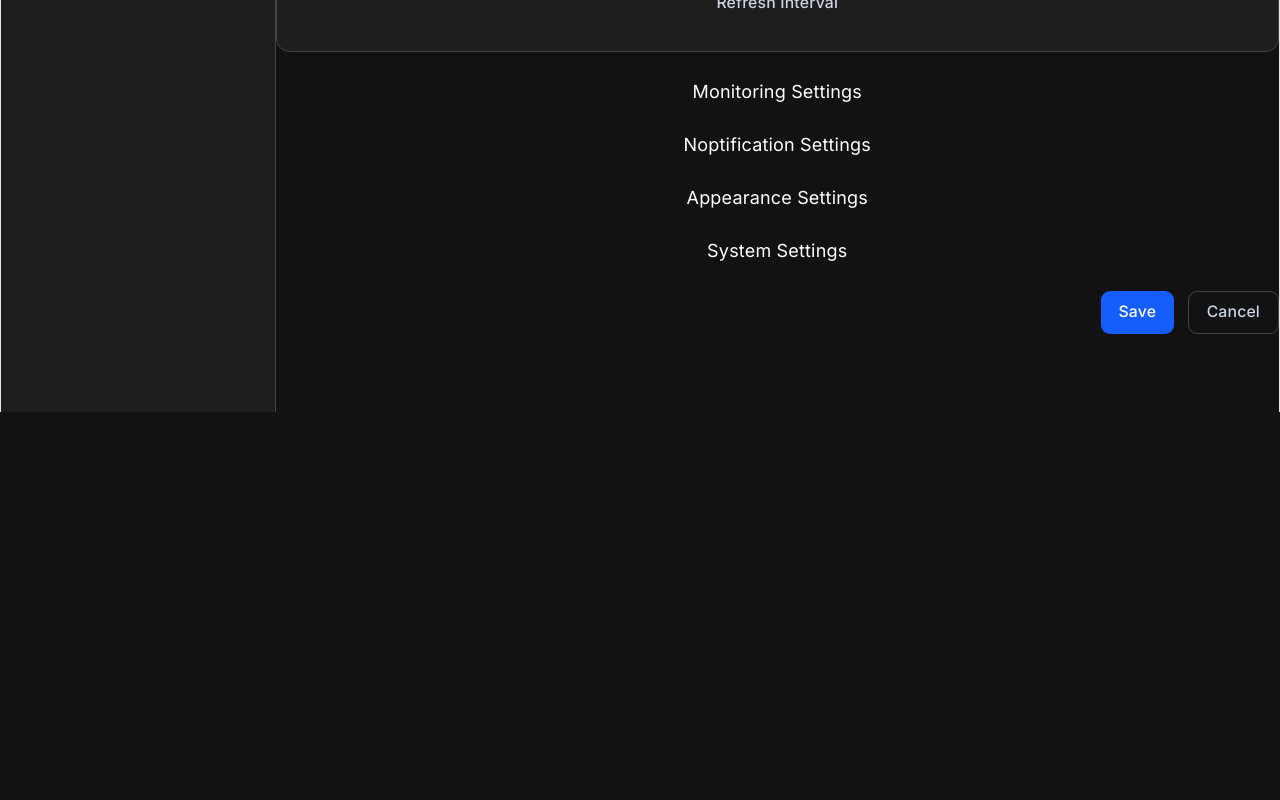
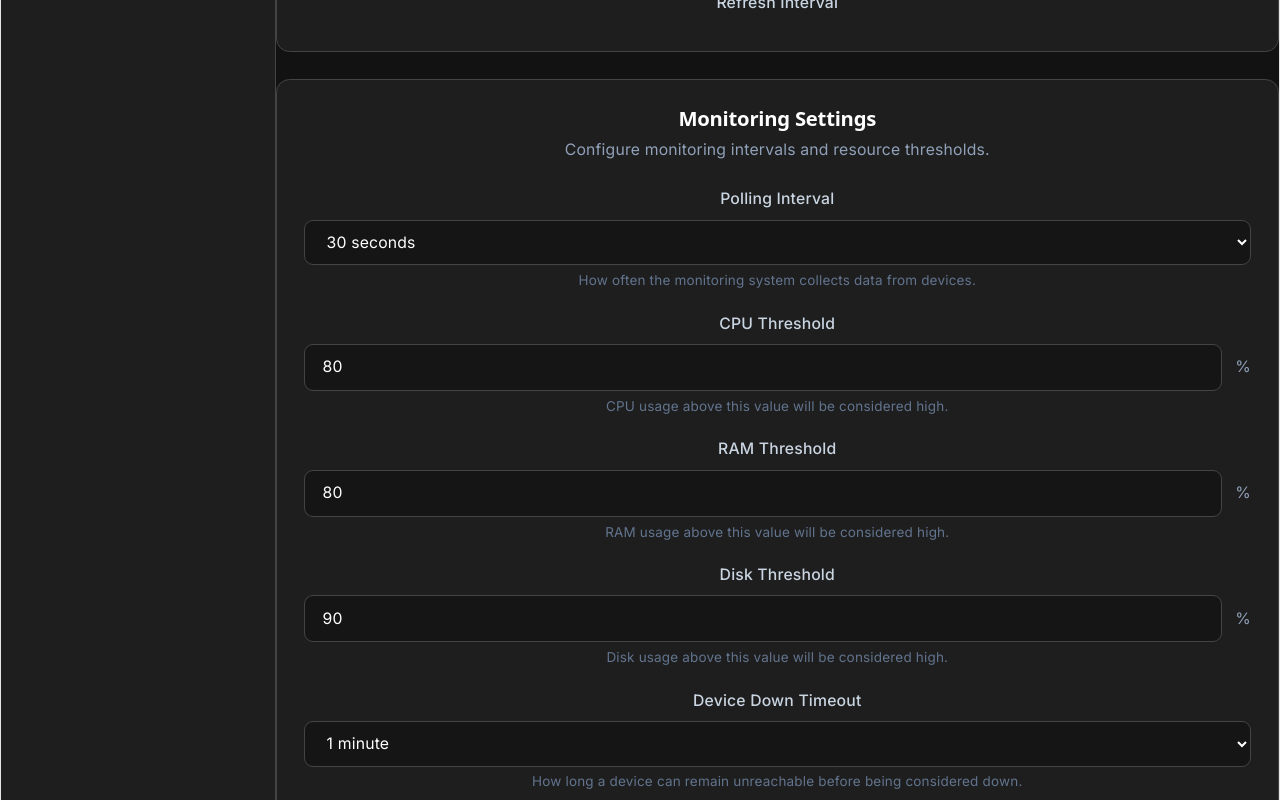
Before and after one commit to asano225/my-dashboard, a React (Vite) app: page /settings in a window 1280 px wide. Shown: the part 460-1260 px from the top of the page. Before the commit the page ends 872 px from the top, so only its background shows below. Built offline with nearby package versions, Linux system fonts and the light colour scheme.

Commit message:
Menambahkan Monitoring Setting

```diff
--- a/src/components/settings/MonitoringSettings.jsx
+++ b/src/components/settings/MonitoringSettings.jsx
@@ -1,3 +1,153 @@
-export default function GenerMonitoringSettingsalSettings() {
-  return <div>Monitoring Settings</div>;
+export default function MonitoringSettings({ settings, setSettings }) {
+  const handleChange = (e) => {
+    const { name, value } = e.target;
+
+    setSettings((prev) => ({
+      ...prev,
+      [name]: value,
+    }));
+  };
+
+  return (
+    <section className="rounded-xl border border-[#444444] bg-[#1e1e1e] p-6">
+      <div className="mb-6">
+        <h2 className="text-lg font-semibold text-white">
+          Monitoring Settings
+        </h2>
+
+        <p className="mt-1 text-sm text-slate-400">
+          Configure monitoring intervals and resource thresholds.
+        </p>
+      </div>
+
+      <div className="space-y-5">
+        {/* Polling Interval */}
+        <div>
+          <label className="mb-2 block text-sm font-medium text-slate-300">
+            Polling Interval
+          </label>
+
+          <select
+            name="pollingInterval"
+            value={settings.pollingInterval}
+            onChange={handleChange}
+            className="w-full rounded-lg border border-[#444444] bg-[#151515] px-4 py-2.5 text-sm text-white outline-none focus:border-blue-500"
+          >
+            <option value={15}>15 seconds</option>
+            <option value={30}>30 seconds</option>
+            <option value={60}>1 minute</option>
+            <option value={300}>5 minutes</option>
+          </select>
+
+          <p className="mt-1.5 text-xs text-slate-500">
+            How often the monitoring system collects data from devices.
+          </p>
+        </div>
+
+        {/* CPU Threshold */}
+        <div>
+          <label className="mb-2 block text-sm font-medium text-slate-300">
+            CPU Threshold
+          </label>
+
+          <div className="flex items-center gap-3">
+            <input
+              type="number"
+              name="cpuThreshold"
+              min="1"
+              max="100"
+              value={settings.cpuThreshold}
+              onChange={handleChange}
+              className="w-full rounded-lg border border-[#444444] bg-[#151515] px-4 py-2.5 text-sm text-white outline-none focus:border-blue-500"
+            />
+
+            <span className="text-sm text-slate-400">
+              %
+            </span>
+          </div>
+
+          <p className="mt-1.5 text-xs text-slate-500">
+            CPU usage above this value will be considered high.
+          </p>
+        </div>
+
+        {/* RAM Threshold */}
+        <div>
+          <label className="mb-2 block text-sm font-medium text-slate-300">
+            RAM Threshold
+          </label>
+
+          <div className="flex items-center gap-3">
+            <input
+              type="number"
+              name="ramThreshold"
+              min="1"
+              max="100"
+              value={settings.ramThreshold}
+              onChange={handleChange}
+              className="w-full rounded-lg border border-[#444444] bg-[#151515] px-4 py-2.5 text-sm text-white outline-none focus:border-blue-500"
+            />
+
+            <span className="text-sm text-slate-400">
+              %
+            </span>
+          </div>
+
+          <p className="mt-1.5 text-xs text-slate-500">
+            RAM usage above this value will be considered high.
+          </p>
+        </div>
+
+        {/* Disk Threshold */}
+        <div>
+          <label className="mb-2 block text-sm font-medium text-slate-300">
+            Disk Threshold
+          </label>
+
+          <div className="flex items-center gap-3">
+            <input
+              type="number"
+              name="diskThreshold"
+              min="1"
+              max="100"
+              value={settings.diskThreshold}
+              onChange={handleChange}
+              className="w-full rounded-lg border border-[#444444] bg-[#151515] px-4 py-2.5 text-sm text-white outline-none focus:border-blue-500"
+            />
+
+            <span className="text-sm text-slate-400">
+              %
+            </span>
+          </div>
+
+          <p className="mt-1.5 text-xs text-slate-500">
+            Disk usage above this value will be considered high.
+          </p>
+        </div>
+
+        {/* Device Down Timeout */}
+        <div>
+          <label className="mb-2 block text-sm font-medium text-slate-300">
+            Device Down Timeout
+          </label>
+
+          <select
+            name="deviceDownTimeout"
+            value={settings.deviceDownTimeout}
+            onChange={handleChange}
+            className="w-full rounded-lg border border-[#444444] bg-[#151515] px-4 py-2.5 text-sm text-white outline-none focus:border-blue-500"
+          >
+            <option value={30}>30 seconds</option>
+            <option value={60}>1 minute</option>
+            <option value={120}>2 minutes</option>
+            <option value={300}>5 minutes</option>
+          </select>
+
+          <p className="mt-1.5 text-xs text-slate-500">
+            How long a device can remain unreachable before being considered down.
+          </p>
+        </div>
+      </div>
+    </section>
+  );
 }
--- a/src/pages/Settings.jsx
+++ b/src/pages/Settings.jsx
@@ -8,7 +8,12 @@ import SystemSettings from "../components/settings/SystemSettings";
 const defaultSettings = {
   timezone: "Asia/Jakarta",
   language: "English",
-  refreshInterval: 30,
+
+  pollingInterval: 30,
+  cpuThreshold: 80,
+  ramThreshold: 80,
+  diskThreshold: 90,
+  deviceDownTimeout: 60,
 };
 
 export default function SettingsPage() {
@@ -16,7 +21,9 @@ export default function SettingsPage() {
     try {
       const saved = localStorage.getItem("settings");
 
-      return saved ? JSON.parse(saved) : defaultSettings;
+      return saved
+        ? { ...defaultSettings, ...JSON.parse(saved) }
+        : defaultSettings;
     } catch {
       return defaultSettings;
     }
@@ -52,8 +59,10 @@ export default function SettingsPage() {
         setSettings={setSettings}
       />
 
-      {/* Monitoring */}
-      <MonitoringSettings />
+      <MonitoringSettings
+        settings={settings}
+        setSettings={setSettings}
+      />
 
       {/* Notifications */}
       <NotificationSettings />
```
